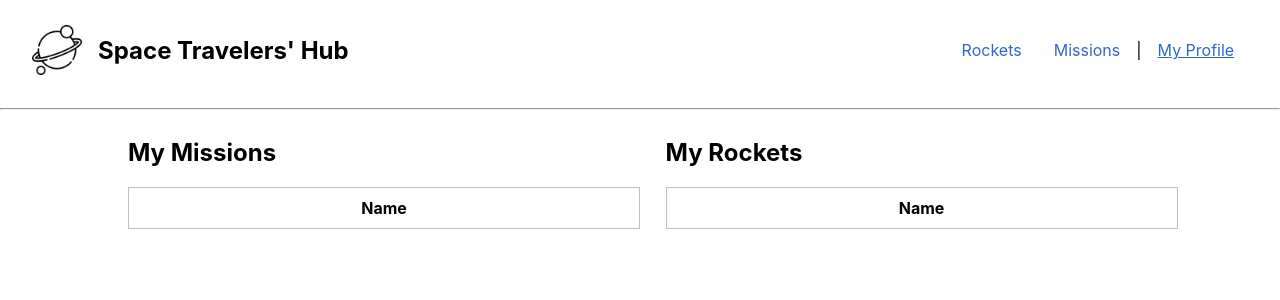
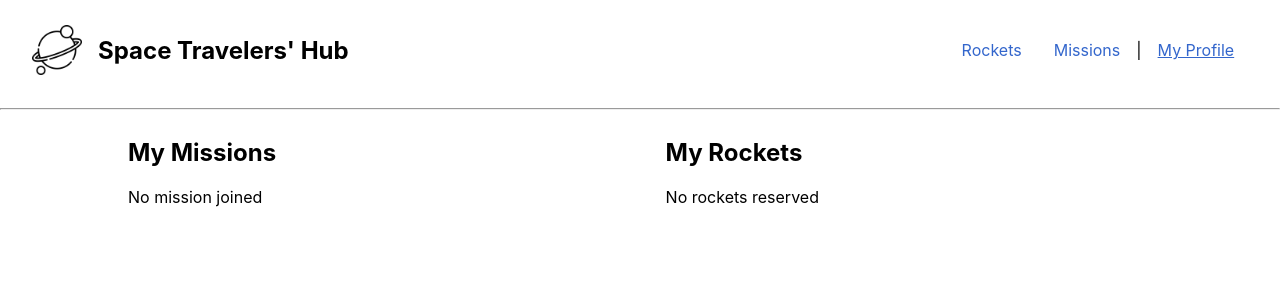
Before and after one commit to Abdulwhbhussain/Space-Travelers-Hub, a React (Create React App) app: page /profile in a window 1280 px wide. Shown: the top 300 px of the page. Built offline with nearby package versions, Linux system fonts and the light colour scheme.

Commit message:
Update profile

```diff
--- a/src/components/missions/Mission.jsx
+++ b/src/components/missions/Mission.jsx
@@ -35,8 +35,7 @@ function Mission({ mission }) {
           <Button className="join-member" variant="primary" onClick={() => toggleReserved(mission.id)}>
             Join Mission
           </Button>
-        )
-        }
+        )}
       </td>
     </tr>
   );
--- a/src/components/myprofile/MyProfileLogic.jsx
+++ b/src/components/myprofile/MyProfileLogic.jsx
@@ -17,7 +17,8 @@ function MyProfileLogic() {
   });
 
   return (
-    <div style={{
+    <div
+      style={{
         width: '100%',
         padding: '0rem',
         height: 'fit-content',
@@ -27,12 +28,10 @@ function MyProfileLogic() {
     >
       <div style={{ width: '40%' }}>
         <h2>My Missions</h2>
+        {filteredMissions.length === 0 ? (
+          <p>No mission joined</p>
+        ) : (
           <table style={{ width: '100%' }}>
-          <thead>
-            <tr>
-              <th>Name</th>
-            </tr>
-          </thead>
             <tbody>
               {filteredMissions.map((mission) => (
                 <tr key={mission.id}>
@@ -41,15 +40,14 @@ function MyProfileLogic() {
               ))}
             </tbody>
           </table>
+        )}
       </div>
       <div style={{ width: '40%', marginLeft: '2%' }}>
         <h2>My Rockets</h2>
+        {filteredRockets.length === 0 ? (
+          <p>No rockets reserved</p>
+        ) : (
           <table style={{ width: '100%' }}>
-          <thead>
-            <tr>
-              <th>Name</th>
-            </tr>
-          </thead>
             <tbody>
               {filteredRockets.map((rocket) => (
                 <tr key={rocket.id}>
@@ -58,6 +56,7 @@ function MyProfileLogic() {
               ))}
             </tbody>
           </table>
+        )}
       </div>
     </div>
   );
```
Lines whose indentation alone changed are shown as unchanged.
